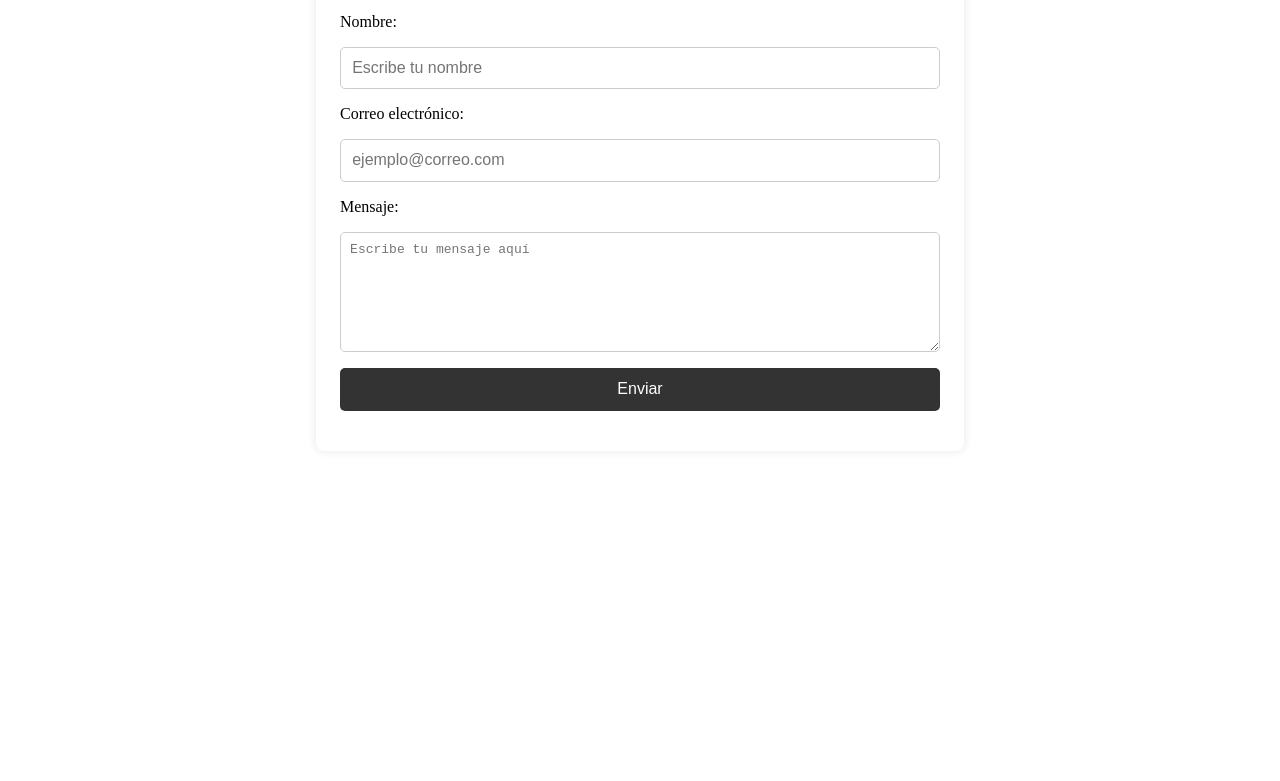
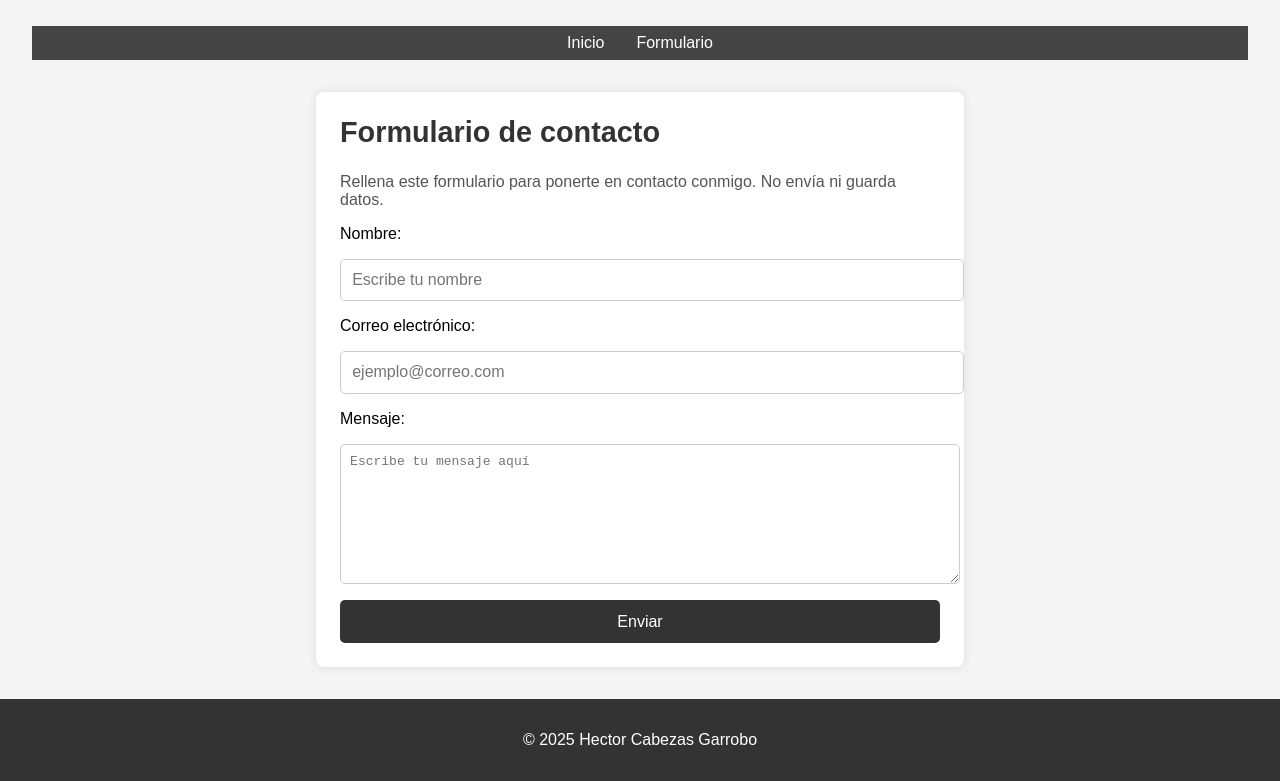
Before and after one commit to Hector-Cabezas-Garrobo/Pagina_web_fundamentos, a plain HTML site: page contact.html in a window 1280 px wide. Shown: the part 134-915 px from the top of the page. Before the commit the page ends 800 px from the top, so only its background shows below. Drawn offline with Linux system fonts and the light colour scheme.

Commit message:
enlace a formulario

```diff
--- a/contact.html
+++ b/contact.html
@@ -1,5 +1,64 @@
-<!-- SECCIÓN DEL FORMULARIO DE CONTACTO -->
-<section id="contact">
+<!DOCTYPE html>
+<html lang="es">
+<head>
+  <meta charset="UTF-8">
+  <title>Mi primera página web</title>
+  <style>
+    body {
+      font-family: Arial, sans-serif;
+      margin: 0;
+      padding: 0;
+      background-color: #f4f4f4;
+    }
+    header, footer {
+      background-color: #333;
+      color: white;
+      text-align: center;
+      padding: 1em;
+    }
+    main {
+      padding: 2em;
+    }
+    nav ul {
+      list-style-type: none;
+      padding: 0;
+      display: flex;
+      gap: 1em;
+      justify-content: center;
+      background-color: #444;
+    }
+    nav ul li a {
+      color: white;
+      text-decoration: none;
+      padding: 0.5em;
+      display: block;
+    }
+    nav ul li a:hover {
+      background-color: #666;
+    }
+    section {
+      margin-top: 2em;
+    }
+    img {
+      width: 50px;
+      margin-right: 10px;
+    }
+  </style>
+</head>
+<body>
+  <header>
+    <h1>Bienvenido a mi primera página web</h1>
+  </header>
+
+  <main>
+    <nav>
+      <ul>
+        <li><a href="index.html">Inicio</a></li>
+	<li><a href="contact.html">Formulario</a></li>
+      </ul>
+    </nav>
+
+    <section id="contact">
   <h2>Formulario de contacto</h2>
   <p>Rellena este formulario para ponerte en contacto conmigo. No envía ni guarda datos.</p>
 
@@ -76,3 +135,11 @@
     background-color: #555;
   }
 </style>
+
+  </main>
+
+  <footer>
+    <p>© 2025 Hector Cabezas Garrobo</p>
+  </footer>
+</body>
+</html>
```
